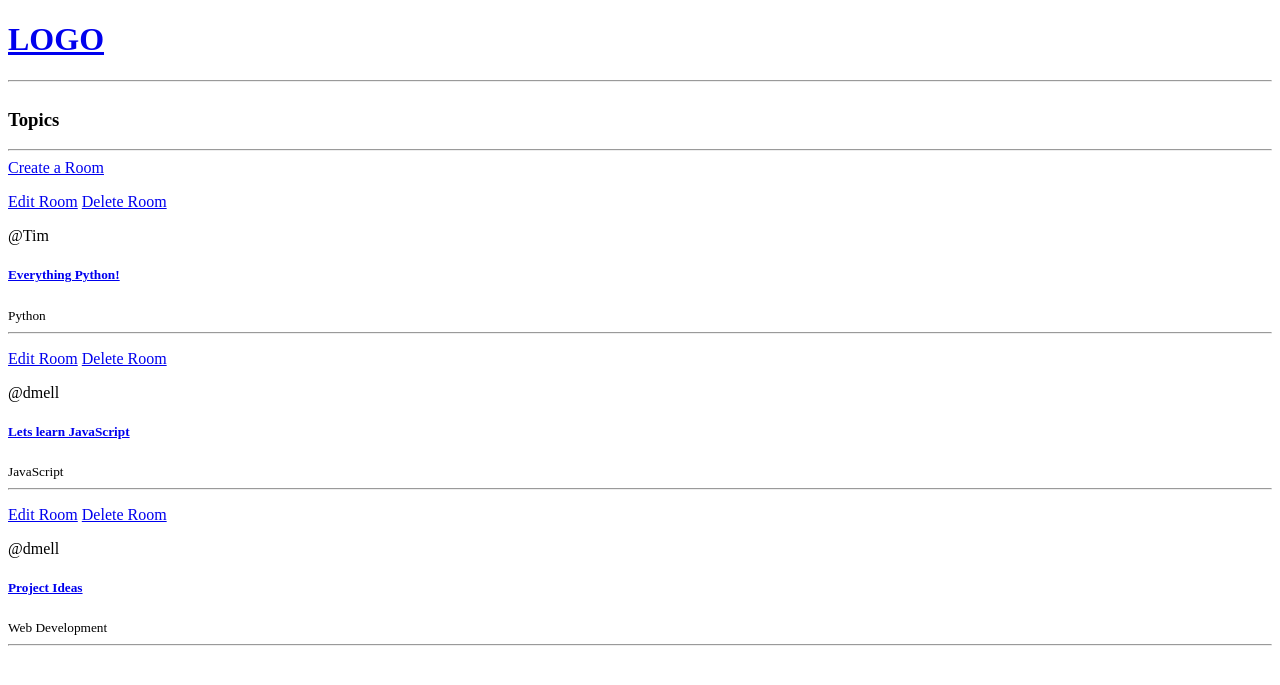
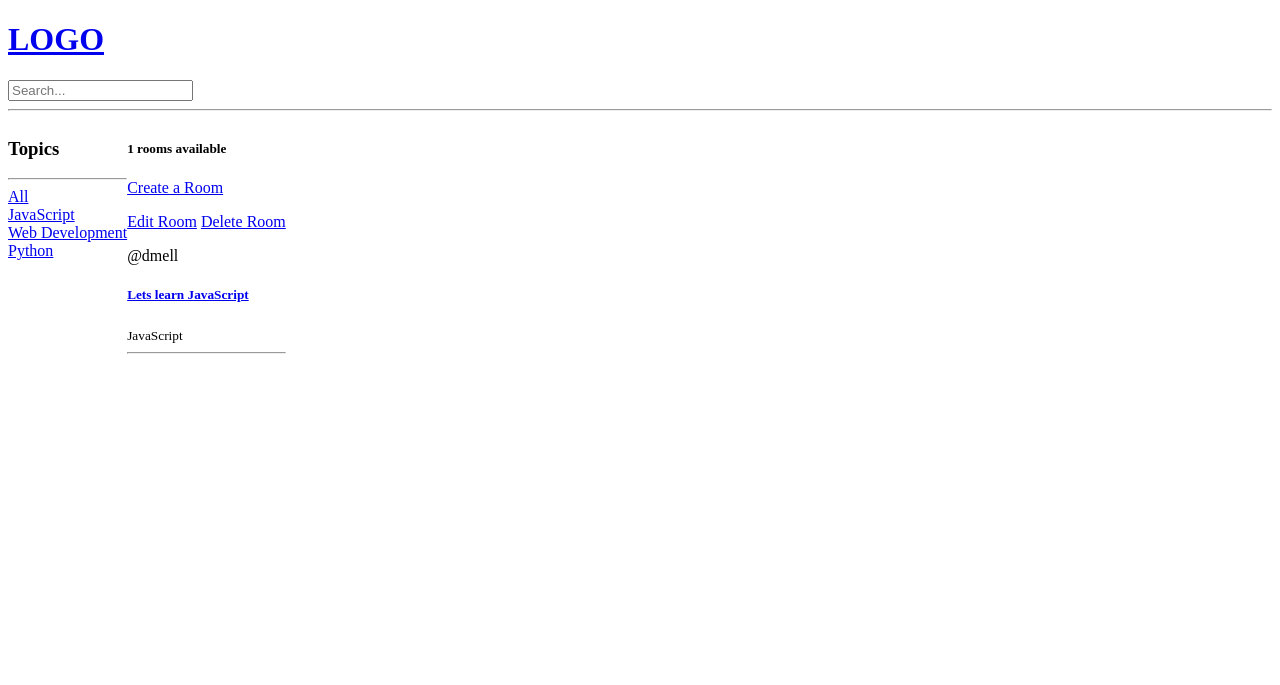
Before and after one commit to sheldmel/study-bud, a Django app: a page that uses templates/navbar.html in a window 1280 px wide. Shown: the top 685 px of the page. Run offline with Django 3.2, Linux system fonts and the light colour scheme; data comes from the database, SQL or seed files in the repository.

Commit message:
added search by topic functionality

```diff
--- a/base/templates/base/home.html
+++ b/base/templates/base/home.html
@@ -4,7 +4,7 @@
 
 <style>
     .home-container{
-        display: grid;
+        display: flex;
         grid-template-columns: 1fr, 3fr;
     }
 </style>
@@ -13,8 +13,15 @@
     <div>
         <h3>Topics</h3>
         <hr>
+        <a href="{% url 'home'%}">All</a>
+        {% for topic in topics %}
+            <div>
+                <a href="{% url 'home'%}?q={{topic.name}}">{{topic}}</a>
+            </div>
+        {% endfor %}
     </div>
     <div>
+        <h5>{{room_count}} rooms available</h5>
         <a href="{% url 'create-room' %}">Create a Room</a>
         <div>
             {% for room in rooms %}
--- a/base/views.py
+++ b/base/views.py
@@ -1,11 +1,22 @@
 from django.http.response import HttpResponse
+from django.db.models import Q
 from django.shortcuts import render, redirect
-from .models import Room
+from .models import Room, Topic
 from .forms import RoomForm
 
 def home(request):
-    rooms = Room.objects.all()
-    data = {'rooms':rooms}
+    q = request.GET.get('q') if request.GET.get('q') != None else ''
+
+    topic = Topic.objects.all()
+
+    rooms = Room.objects.filter(
+        Q(topic__name__icontains=q) |
+        Q(name__icontains=q) |
+        Q(description__icontains=q)
+    )
+    room_count = rooms.count()
+    data = {'rooms':rooms, 'topics':topic, 'room_count':room_count}
+
     return render(request, 'base/home.html', data)
 
 def room(request, pk):
--- a/templates/navbar.html
+++ b/templates/navbar.html
@@ -2,4 +2,8 @@
     <h1>LOGO</h1>
 </a>
 
+
+<form method="GET" action="{% url 'home' %}">
+    <input type = "text" name = 'q' placeholder="Search...">
+</form>
 <hr>
```
